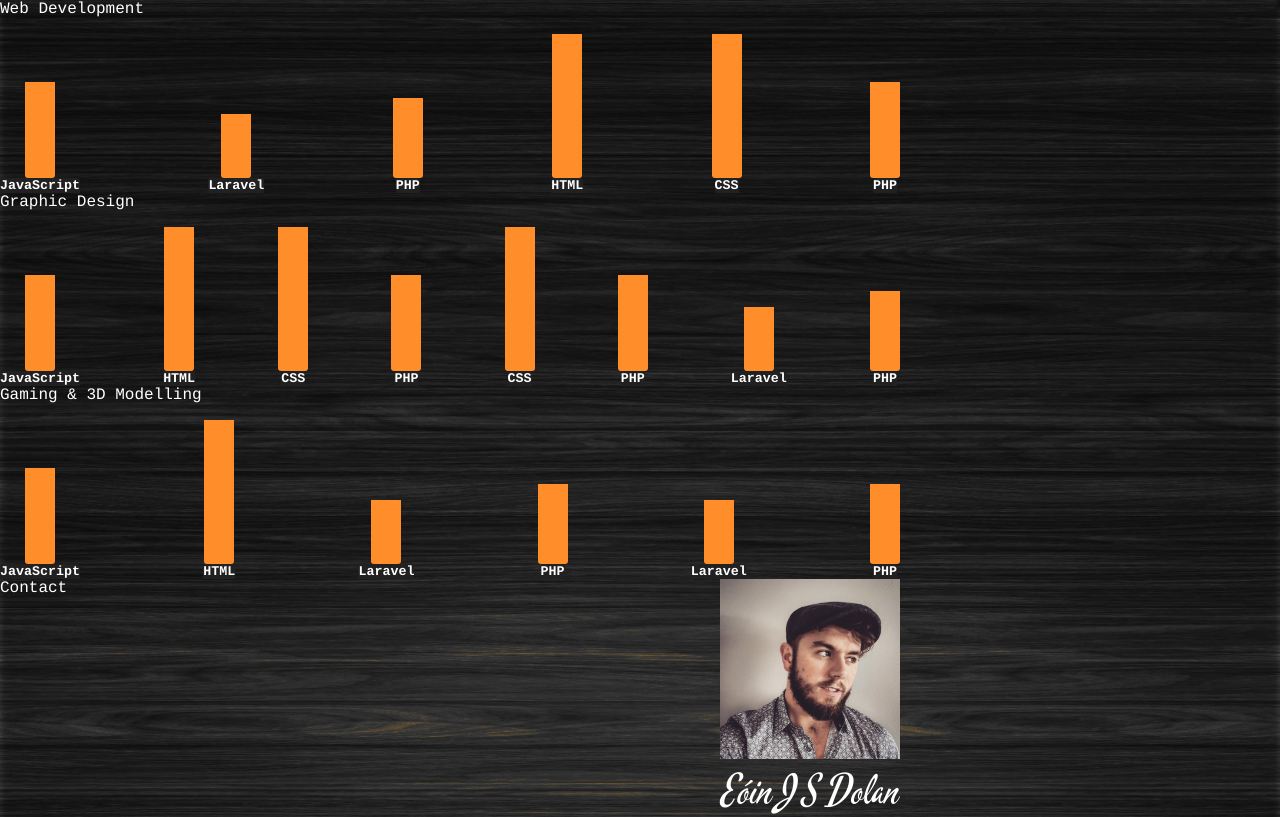
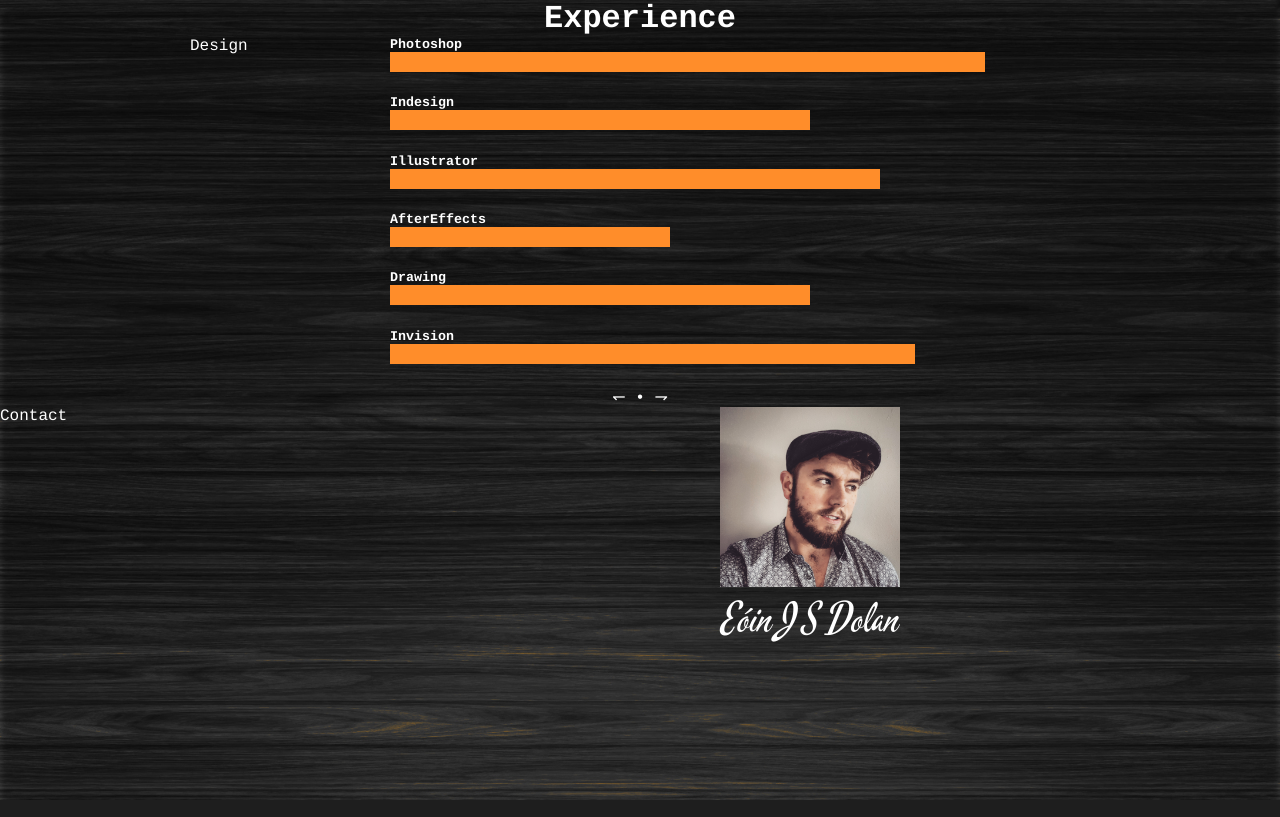
Before and after one commit to EoinJSD/portfolio, a PHP site: the page made by pages/Skills.php in a window 1280 px wide. Run offline with PHP 8.4, Linux system fonts and the light colour scheme; the template is opened without the code that fills it, so the values that code supplies are empty.

Commit message:
update on skills section

```diff
--- a/pages/BlogSection.php
+++ b/pages/BlogSection.php
@@ -10,7 +10,7 @@
         while($row = mysqli_fetch_assoc($result)){
           //check the page uri and use the correct element class name
             if($uriCheck == $blogUri){
-              echo "<div class='placemat-blog'><h2 class='blogTitle'>" . $row["title"]. "</h2><p>" . $row["content"]. "</p><span>" . $row["author"]. " - " . $row["entrydate"]. "</span></p></div>";
+              echo "<h1>Blog</h1><div class='placemat-blog'><h2 class='blogTitle'>" . $row["title"]. "</h2><p>" . $row["content"]. "</p><span>" . $row["author"]. " - " . $row["entrydate"]. "</span></p></div>";
             }else{
               $string = "<div class='placemat-index'><h2 class='blogTitle'>" . $row["title"]. "</h2><p>" . $row["content"]. "</p><span>" . $row["author"]. " - " . $row["entrydate"]. "</span></p>";
 
--- a/pages/ShowOff.php
+++ b/pages/ShowOff.php
@@ -1,3 +1,3 @@
 <div class="showoff-slider">
-  <h1>Images</h1>
+  <h1>Pending</h1>
 </div>
--- a/pages/Skills.php
+++ b/pages/Skills.php
@@ -1,165 +1,173 @@
-<script type="text/javascript" src="./scripts/progress.js"></script>
 
-<span>Web Development</span>
-<div class="topic">
+
+<div class="carousel">
+<h1 class="experience">Experience</h1>
+<!-- 1 -->
+<div class="topic-container">
+<div class="topic, active">
+    <div class="topic-icon">Design</div>
+    <div class="skill-container">
       <div class="skillbox">
+        <div class="skillbar-title"><span>Photoshop</span></div>
+        <div class="skillbar clearfix" data-percent="85%">
+          <div class="skillbar-bar"></div>
+        </div>
+      </div>
+
+      <div class="skillbox">
+        <div class="skillbar-title"><span>Indesign</span></div>
         <div class="skillbar clearfix" data-percent="60%">
           <div class="skillbar-bar"></div>
         </div>
-<div class="skillbar-title"><span>JavaScript</span></div>
       </div>
 
       <div class="skillbox">
+        <div class="skillbar-title"><span>Illustrator</span></div>
+        <div class="skillbar clearfix" data-percent="70%">
+          <div class="skillbar-bar"></div>
+        </div>
+      </div>
+
+      <div class="skillbox">
+        <div class="skillbar-title"><span>AfterEffects</span></div>
         <div class="skillbar clearfix" data-percent="40%">
           <div class="skillbar-bar"></div>
         </div>
-<div class="skillbar-title"><span>Laravel</span></div>
       </div>
 
       <div class="skillbox">
+        <div class="skillbar-title"><span>Drawing</span></div>
+        <div class="skillbar clearfix" data-percent="60%">
+          <div class="skillbar-bar"></div>
+        </div>
+      </div>
+
+      <div class="skillbox">
+        <div class="skillbar-title"><span>Invision</span></div>
+        <div class="skillbar clearfix" data-percent="75%">
+          <div class="skillbar-bar"></div>
+        </div>
+      </div>
+    </div>
+</div>
+<!-- -->
+<!-- 2 -->
+<div class="topic, hidden">
+    <div class="topic-icon">Web</div>
+    <div class="skill-container">
+      <div class="skillbox">
+        <div class="skillbar-title"><span>HTML</span></div>
+        <div class="skillbar clearfix" data-percent="100%">
+          <div class="skillbar-bar"></div>
+        </div>
+      </div>
+
+      <div class="skillbox">
+        <div class="skillbar-title"><span>CSS</span></div>
+        <div class="skillbar clearfix" data-percent="100%">
+          <div class="skillbar-bar"></div>
+        </div>
+      </div>
+
+      <div class="skillbox">
+        <div class="skillbar-title"><span>JavaScript</span></div>
+        <div class="skillbar clearfix" data-percent="75%">
+          <div class="skillbar-bar"></div>
+        </div>
+      </div>
+
+      <div class="skillbox">
+        <div class="skillbar-title"><span>Angular JS</span></div>
+        <div class="skillbar clearfix" data-percent="70%">
+          <div class="skillbar-bar"></div>
+        </div>
+      </div>
+
+      <div class="skillbox">
+        <div class="skillbar-title"><span>PHP</span></div>
+        <div class="skillbar clearfix" data-percent="75%">
+          <div class="skillbar-bar"></div>
+        </div>
+      </div>
+
+      <div class="skillbox">
+        <div class="skillbar-title"><span>Laravel</span></div>
         <div class="skillbar clearfix" data-percent="50%">
           <div class="skillbar-bar"></div>
         </div>
-<div class="skillbar-title"><span>PHP</span></div>
       </div>
 
       <div class="skillbox">
-<div class="skillbar clearfix" data-percent="90%">
+        <div class="skillbar-title"><span>Zend</span></div>
+        <div class="skillbar clearfix" data-percent="40%">
           <div class="skillbar-bar"></div>
         </div>
-<div class="skillbar-title"><span>HTML</span></div>
       </div>
 
       <div class="skillbox">
-<div class="skillbar clearfix" data-percent="90%">
+        <div class="skillbar-title"><span>Sass</span></div>
+        <div class="skillbar clearfix" data-percent="80%">
           <div class="skillbar-bar"></div>
         </div>
-<div class="skillbar-title"><span>CSS</span></div>
       </div>
 
       <div class="skillbox">
+        <div class="skillbar-title"><span>Wordpress</span></div>
+        <div class="skillbar clearfix" data-percent="75%">
+          <div class="skillbar-bar"></div>
+        </div>
+      </div>
+    </div>
+</div>
+<!-- -->
+<!-- 3 -->
+<div class="topic, hidden">
+    <div class="topic-icon">3D Modelling</div>
+    <div class="skill-container">
+      <div class="skillbox">
+        <div class="skillbar-title"><span>Unity 3D</span></div>
+        <div class="skillbar clearfix" data-percent="80%">
+          <div class="skillbar-bar"></div>
+        </div>
+      </div>
+
+      <div class="skillbox">
+        <div class="skillbar-title"><span>SketchUp</span></div>
+        <div class="skillbar clearfix" data-percent="95%">
+          <div class="skillbar-bar"></div>
+        </div>
+      </div>
+
+      <div class="skillbox">
+        <div class="skillbar-title"><span>Maya</span></div>
         <div class="skillbar clearfix" data-percent="60%">
           <div class="skillbar-bar"></div>
         </div>
-<div class="skillbar-title"><span>PHP</span></div>
       </div>
 
-
-</div>
-
-<span>Graphic Design</span>
-<div class="topic">
       <div class="skillbox">
+        <div class="skillbar-title"><span>Blender</span></div>
         <div class="skillbar clearfix" data-percent="60%">
           <div class="skillbar-bar"></div>
         </div>
-<div class="skillbar-title"><span>JavaScript</span></div>
       </div>
 
       <div class="skillbox">
-<div class="skillbar clearfix" data-percent="90%">
+        <div class="skillbar-title"><span>Unity 3D</span></div>
+        <div class="skillbar clearfix" data-percent="75%">
           <div class="skillbar-bar"></div>
         </div>
-<div class="skillbar-title"><span>HTML</span></div>
+      </div>
+    </div>
+</div>
+</div>
+<!-- -->
+  <ul class="controls">
+    <li><a class="prev" href="#">&#8637;</a></li>
+    <li>&bull;</li>
+    <li><a class="next" href="#">&#8641;</a></li>
+  </ul>
+<!-- -->
 </div>
 
-<div class="skillbox">
-<div class="skillbar clearfix" data-percent="90%">
-<div class="skillbar-bar"></div>
-</div>
-<div class="skillbar-title"><span>CSS</span></div>
-</div>
-
-<div class="skillbox">
-<div class="skillbar clearfix" data-percent="60%">
-<div class="skillbar-bar"></div>
-</div>
-<div class="skillbar-title"><span>PHP</span></div>
-</div>
-
-<div class="skillbox">
-<div class="skillbar clearfix" data-percent="90%">
-<div class="skillbar-bar"></div>
-</div>
-<div class="skillbar-title"><span>CSS</span></div>
-</div>
-
-<div class="skillbox">
-<div class="skillbar clearfix" data-percent="60%">
-<div class="skillbar-bar"></div>
-</div>
-<div class="skillbar-title"><span>PHP</span></div>
-</div>
-
-<div class="skillbox">
-<div class="skillbar clearfix" data-percent="40%">
-<div class="skillbar-bar"></div>
-</div>
-<div class="skillbar-title"><span>Laravel</span></div>
-</div>
-
-<div class="skillbox">
-<div class="skillbar clearfix" data-percent="50%">
-<div class="skillbar-bar"></div>
-</div>
-<div class="skillbar-title"><span>PHP</span></div>
-</div>
-</div>
-
-<span>Gaming & 3D Modelling</span>
-<div class="topic">
-<div class="skillbox">
-<div class="skillbar clearfix" data-percent="60%">
-<div class="skillbar-bar"></div>
-</div>
-<div class="skillbar-title"><span>JavaScript</span></div>
-</div>
-
-<div class="skillbox">
-<div class="skillbar clearfix" data-percent="90%">
-<div class="skillbar-bar"></div>
-</div>
-<div class="skillbar-title"><span>HTML</span></div>
-</div>
-
-<div class="skillbox">
-<div class="skillbar clearfix" data-percent="40%">
-<div class="skillbar-bar"></div>
-</div>
-<div class="skillbar-title"><span>Laravel</span></div>
-</div>
-
-<div class="skillbox">
-<div class="skillbar clearfix" data-percent="50%">
-<div class="skillbar-bar"></div>
-</div>
-<div class="skillbar-title"><span>PHP</span></div>
-</div>
-
-<div class="skillbox">
-<div class="skillbar clearfix" data-percent="40%">
-<div class="skillbar-bar"></div>
-</div>
-<div class="skillbar-title"><span>Laravel</span></div>
-</div>
-
-<div class="skillbox">
-<div class="skillbar clearfix" data-percent="50%">
-<div class="skillbar-bar"></div>
-</div>
-<div class="skillbar-title"><span>PHP</span></div>
-</div>
-</div>
-
-
-<!--
-
-<div class="skillbox">
-    <div class="skillbar-bar-percent">90%</div>
-  <div class="skillbar clearfix" data-percent="90%">
-  <div class="skillbar-bar"></div>
-  </div>
-    <div class="skillbar-title"><span>HTML</span></div>
-</div>
-
--->
+<script type="text/javascript" src="./scripts/progress.js"></script>
--- a/pages/inc/head.inc.php
+++ b/pages/inc/head.inc.php
@@ -1,4 +1,4 @@
-<title>EoinJS</title>
+<title>EoinJSD</title>
 <link rel="stylesheet" href="/portfolio_website/portfolio/styles/main.css" />
 <link rel="shortcut icon" href="/portfolio_website/portfolio/images/favicon/favicon.png">
 <link rel="stylesheet" href="./styles/progress.css" />
--- a/pages/inc/header.inc.php
+++ b/pages/inc/header.inc.php
@@ -1,6 +1,6 @@
 <nav><!--Centered container for Logo and Links-->
   <div class="logo-container">
-      <a href="/portfolio_website/portfolio/index.php" class="logo">@EoinJS</a>
+      <a href="/portfolio_website/portfolio/index.php" class="logo">@EoinJSD</a>
       <span>let's keep it simple</span>
   </div>
     <div class="links-container">
--- a/styles/main.css
+++ b/styles/main.css
@@ -132,11 +132,12 @@ section.LandingZone{
   flex-direction: column;
   align-items: center;
   justify-content: center;
+  position: relative;
 	width: 49%;
 }
 
 .bio .bio-item img{
-  height: 100%;
+  height: 250px;
 }
 .bio .item-across{
   width: 100%;
@@ -149,16 +150,19 @@ section.LandingZone{
 
 .bio .bio-text p{
   margin: 0;
+  font-size: 11pt;
 }
 
 /* Wide Section | Image Display Box */
 section.ShowOff{
     display: grid;
-    height: 284px;
+    justify-content: center;
+    height: 300px;
     background-color: #212121;
 }
 
 .showoff-slider{
+    max-width: 1600px;
     display: flex;
     flex-wrap: wrap;
 }
@@ -184,7 +188,7 @@ section.blogSection{
 }
 
 section.blogSection#index{
-  padding: 150px 0px;
+  padding-top: 150px;
 }
 
 section.blogSection p{
@@ -264,7 +268,7 @@ section.Skills{
   display: grid;
   justify-content: center;
   height: auto;
-  padding: 150px 0px;
+  padding-top: 150px;
 }
 
 /*Footer Styles*/
@@ -274,7 +278,7 @@ footer{
     border-top: 1px solid #ff9148;
     background: #212121;
     bottom: 0px;
-    margin: 0;
+    margin: 150px 0px 0px 0px;
     padding: 10px 0 10px 0;
 }
 
--- a/styles/progress.css
+++ b/styles/progress.css
@@ -1,13 +1,8 @@
-.skillbox{
-  display: grid;
-  justify-items: center;
-}
-
-.skillbar{
+  .skillbar{
   position: relative;
-  width: 30px;
-  height: 160px;
-  border-radius: 3px;
+  width: 700px;
+  height: 20px;
+  /*border-radius: 3px;*/
   transition: 0.1s cubic-bezier(0.17, 1.39, 0.86, -0.45);
   transition-property: height, background-color;
 }
@@ -17,26 +12,70 @@
   font-weight: bold;
   font-size: 10pt;
   color: #fff;
-  background: #212121;
-  border-radius: 3px 3px 0px 0px;
+  /*background: #212121;*/
+  /*border-radius: 3px 3px 0px 0px;*/
 }
 
 .skillbar-bar{
   position: absolute;
   bottom: 0;
-  width: 100%;
+  padding-right: 5px;
+  height: 100%;
   background: #ff8d2a;
-  border-radius: 0px 0px 3px 3px;
+  /*border-radius: 0px 0px 3px 3px;*/
 }
 
 .skillbar-bar-percent{
   font-size: 10pt;
-
 }
 
+
+
+/* carousel and Container*/
 div.topic{
-  width: 900px; height: auto;
+  max-width: 1000px;
+  height: auto;
   display: flex;
-  flex-flow: wrap;
-  justify-content: space-between;
+  flex-wrap: wrap;
 }
+.skill-container{
+  height: 350px;
+  display: grid;
+  justify-items: space-between;
+}
+
+.topic-icon{
+  height: auto;
+  width: 200px;
+}
+
+ul.controls{
+  list-style-type: none;
+  margin: 0;
+  padding: 0;
+}
+
+ul.controls li{
+  display: inline;
+}
+ul.controls li a{
+  color: #fff;
+  text-decoration: none;
+}
+
+div.carousel{
+  display: grid;
+  justify-items: center;
+}
+
+.experience{
+  margin: 0;
+}
+
+.active{
+  display: flex;
+}
+
+.hidden{
+  display: none;
+}
```
Also changed, not shown: scripts/progress.js (+33 -11 lines), images/bg-1.jpg, scripts/index-blogplacemat.js (line endings or trailing spaces). Lines whose indentation alone changed are shown as unchanged.
